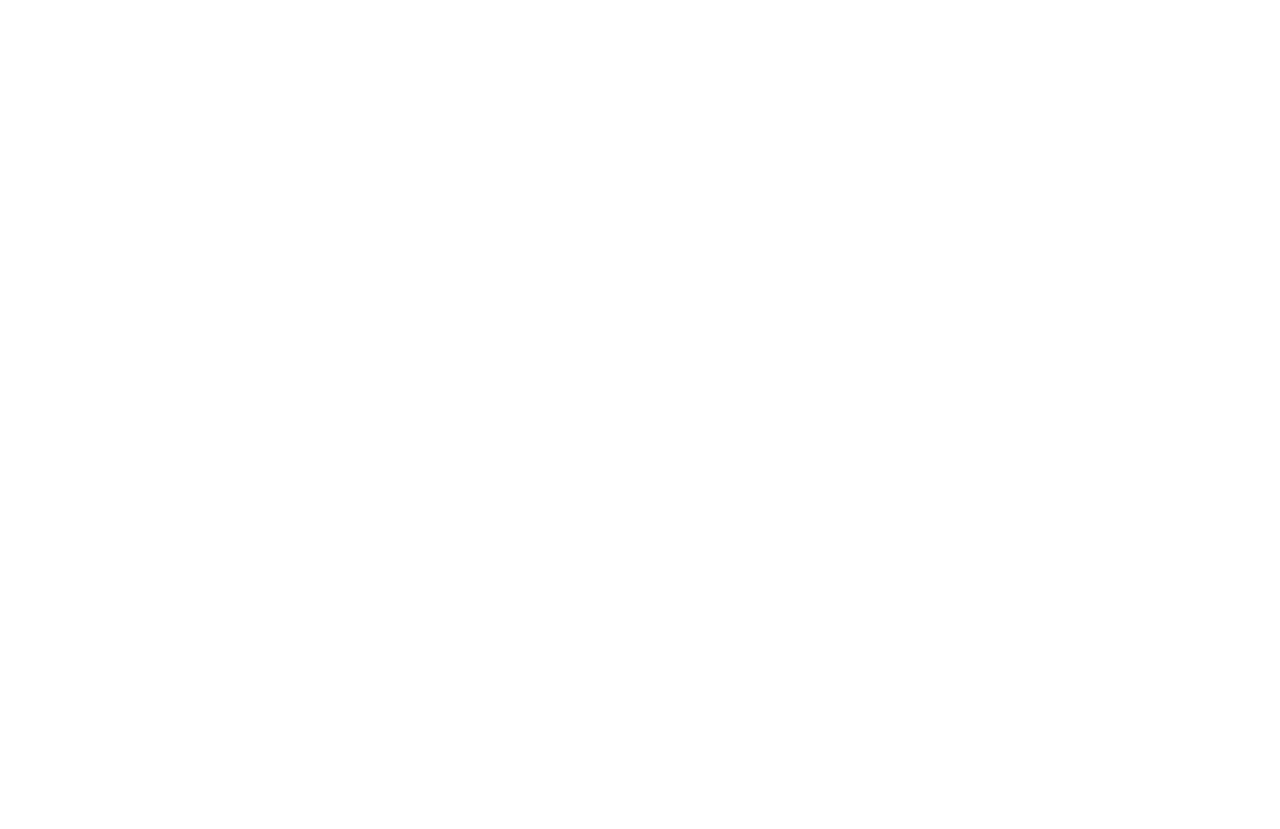
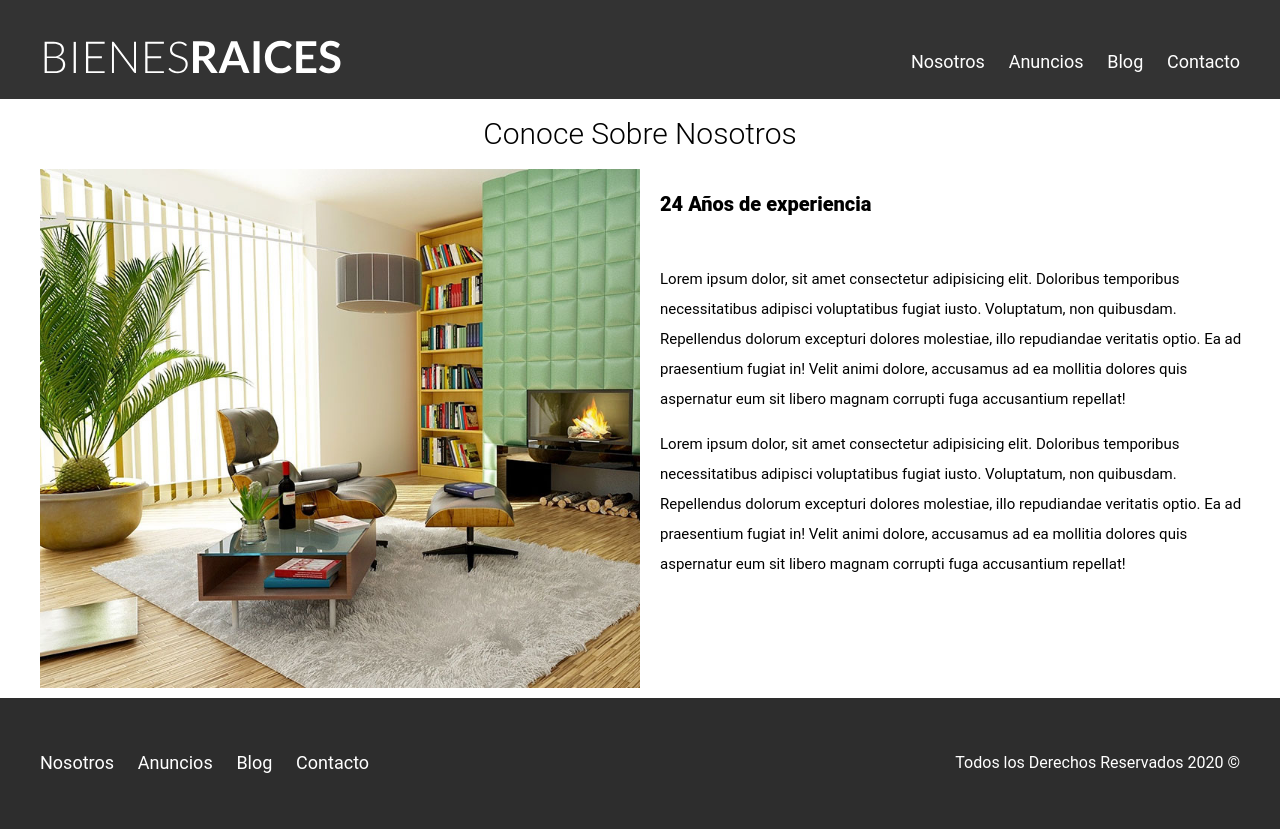
Before and after one commit to hugogui1998/Bienes-Raices, a plain HTML site: page nosotros.html in a window 1280 px wide. Before the commit the page ends 800 px from the top, so only its background shows below. Drawn offline with Linux system fonts and the light colour scheme.

Commit message:
Creacion de la vista Nosotros

```diff
--- a/css/style.css
+++ b/css/style.css
@@ -68,6 +68,12 @@ img {
 }
 
 /* Header */
+
+.site-header{
+    background-color: #333333;
+    padding-bottom: 0.5rem;
+}
+
 .site-header.inicio {
     background-image: url("../img/header.jpg");
     background-repeat: no-repeat;
@@ -314,3 +320,18 @@ img {
     color: white;
     font-size: 1.6rem;
 }
+/* Paginas Internas */
+
+.contenido-nosotros{
+    display: grid; /*Uso de columnas nuevo estandar en programacion web*/
+    grid-template-columns: 50% 50%; /*Separacion por dos columnas del mismo valor*/
+    grid-column-gap: 2rem; /*Agregando separacion*/
+
+}
+.contenido-nosotros blockquote{
+    font-weight: 900; /*Esto hace mas grueso la leta*/
+    font-size: 2rem;
+    margin: 0px;
+    padding: 2rem 0 3rem 0;
+
+}
--- a/nosotros.html
+++ b/nosotros.html
@@ -0,0 +1,113 @@
+<!DOCTYPE html>
+<html lang="en">
+
+<head>
+    <meta charset="UTF-8">
+    <meta name="viewport" content="width=device-width, initial-scale=1.0">
+    <link href="https://fonts.googleapis.com/css2?family=Lato:300,400,700,900" rel="stylesheet">
+    <link rel="stylesheet" href="css/normalize.css">
+    <link rel="stylesheet" href="css/style.css">
+    <title>Sobre nosotros</title>
+</head>
+
+<body>
+    <header class="site-header">
+        <div class="contenedor contenido-header">
+            <div class="barra">
+                <a href="index.html">
+                    <img src="img/logo.svg" alt="Logo">
+                </a>
+                <nav class="navegacion">
+                    <a href="nosotros.html">Nosotros</a>
+                    <a href="anuncios.html">Anuncios</a>
+                    <a href="blog.html">Blog</a>
+                    <a href="contacto.html">Contacto</a>
+                </nav>
+            </div>
+
+        </div>
+    </header>
+
+
+    <main class="contenedor">
+        <h1 class="text-center fw-300">Conoce Sobre Nosotros</h1>
+        <div class="contenido-nosotros">
+            <div class="imagen">
+                <img src="img/nosotros.jpg" alt="Nosotros">
+            </div>
+            <div class="texto-nosotros">
+                <blockquote>24 Años de experiencia</blockquote>
+                <p>
+                    Lorem ipsum dolor, sit amet consectetur adipisicing elit. Doloribus temporibus necessitatibus
+                    adipisci voluptatibus fugiat iusto. Voluptatum, non quibusdam. Repellendus dolorum excepturi dolores
+                    molestiae, illo repudiandae veritatis optio. Ea ad praesentium fugiat in! Velit animi dolore,
+                    accusamus ad ea mollitia dolores quis aspernatur eum sit libero magnam corrupti fuga accusantium
+                    repellat!
+                </p>
+                <p>
+                    Lorem ipsum dolor, sit amet consectetur adipisicing elit. Doloribus temporibus necessitatibus
+                    adipisci voluptatibus fugiat iusto. Voluptatum, non quibusdam. Repellendus dolorum excepturi dolores
+                    molestiae, illo repudiandae veritatis optio. Ea ad praesentium fugiat in! Velit animi dolore,
+                    accusamus ad ea mollitia dolores quis aspernatur eum sit libero magnam corrupti fuga accusantium
+                    repellat!
+                </p>
+            </div>
+        </div>
+    </main>
+
+
+    <!--<section class="contenedor seccion">
+        <h2 class="fw-300 text-center">Más Sobre Nosotros</h2>
+        <div class="iconos-nosotros">
+            <div class="icono">
+                <img src="img/icono1.svg" alt="Icono seguridad">
+                <h3>Seguridad</h3>
+                <p>
+                    Lorem ipsum dolor, sit amet consectetur adipisicing elit. Rerum doloremque ipsa unde iste dolor quod
+                    aspernatur
+                    nesciunt earum numquam ullam animi fugiat dignissimos labore, facilis, mollitia reiciendis? Culpa,
+                    ut
+                    corrupti!
+                </p>
+            </div>
+            <div class="icono">
+                <img src="img/icono2.svg" alt="Icono precio">
+                <h3>El mejor precio</h3>
+                <p>
+                    Lorem ipsum dolor, sit amet consectetur adipisicing elit. Rerum doloremque ipsa unde iste dolor quod
+                    aspernatur
+                    nesciunt earum numquam ullam animi fugiat dignissimos labore, facilis, mollitia reiciendis? Culpa,
+                    ut
+                    corrupti!
+                </p>
+            </div>
+            <div class="icono">
+                <img src="img/icono3.svg" alt="Icono tiempo">
+                <h3>A tiempo</h3>
+                <p>
+                    Lorem ipsum dolor, sit amet consectetur adipisicing elit. Rerum doloremque ipsa unde iste dolor quod
+                    aspernatur
+                    nesciunt earum numquam ullam animi fugiat dignissimos labore, facilis, mollitia reiciendis? Culpa,
+                    ut
+                    corrupti!
+                </p>
+            </div>
+        </div>
+    </section> -->
+
+
+
+    <footer class="site-footer seccion">
+        <div class="contenedor contenedor-footer">
+            <nav class="navegacion">
+                <a href="nosotros.html">Nosotros</a>
+                <a href="anuncios.html">Anuncios</a>
+                <a href="blog.html">Blog</a>
+                <a href="contacto.html">Contacto</a>
+            </nav>
+            <p class="copryright">Todos los Derechos Reservados 2020 &copy;</p>
+        </div>
+    </footer>
+</body>
+
+</html>
```
